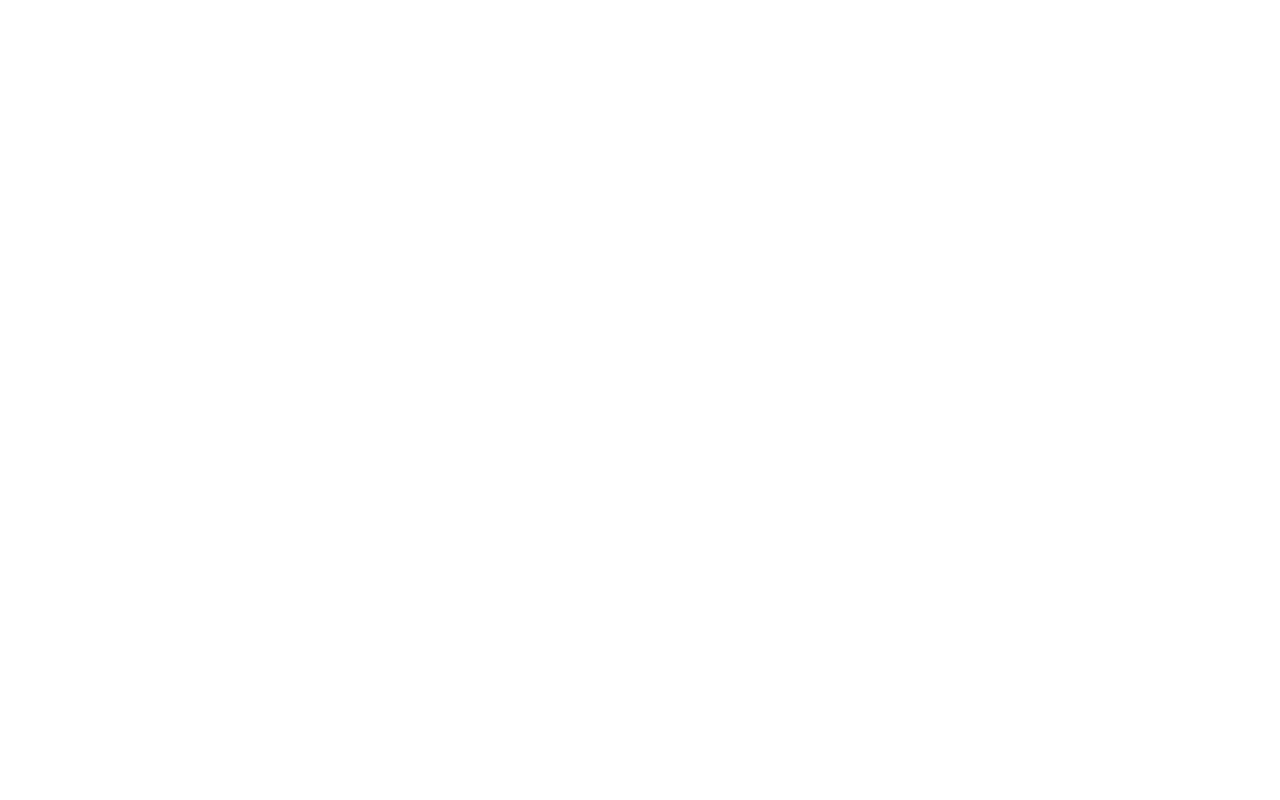
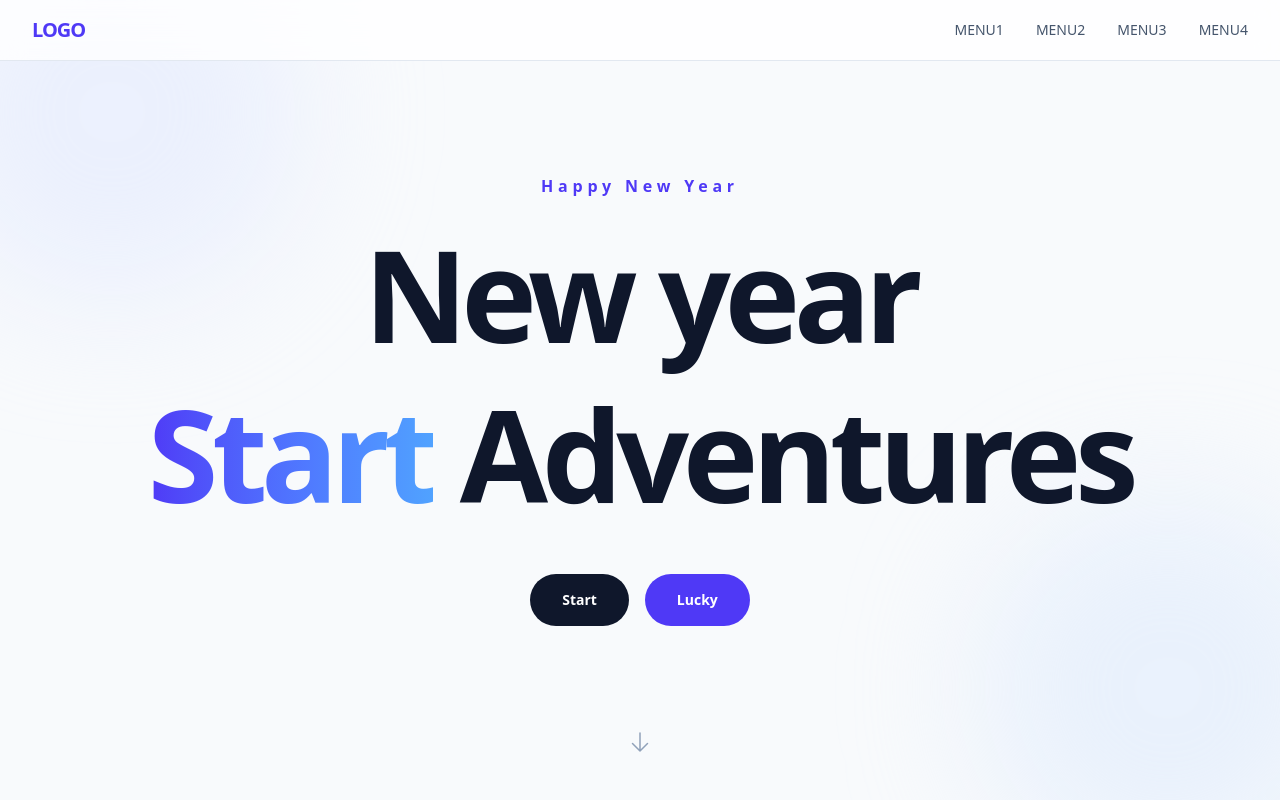
Before and after one commit to mimmizzang/project-interactive, a website built with Vite: page index.html in a window 1280 px wide. Built offline with nearby package versions, Linux system fonts and the light colour scheme.

Commit message:
feat: setup basic layout with header, mobile menu, and hero section

```diff
--- a/index.html
+++ b/index.html
@@ -8,6 +8,91 @@
     <link rel="stylesheet" href="/src/style.css" />
   </head>
   <body>
+    <!---고정된 헤더 배경 투명 스크롤 시 뒤에 비치게 모바일 메뉴는 햄버거 사용 아이콘 누르면 모바일 메뉴 나타나게 메뉴가 나타나는 애니메이션 고민--->
+    <header class="fixed top-0 z-50 w-full border-b border-slate-200 bg-white/80 backdrop-blur-md">
+      <div class="container mx-auto flex items-center justify-between px-4 py-4 md:px-8">
+        <a href="#" class="text-xl font-black tracking-tighter text-indigo-600">LOGO</a>
+
+        <nav class="hidden md:block">
+          <ul class="flex gap-8 text-sm font-medium text-slate-600">
+            <li><a href="#" class="hover:text-indigo-600">MENU1</a></li>
+            <li><a href="#" class="hover:text-indigo-600">MENU2</a></li>
+            <li><a href="#" class="hover:text-indigo-600">MENU3</a></li>
+            <li><a href="#" class="hover:text-indigo-600">MENU4</a></li>
+          </ul>
+        </nav>
+
+        <button id="open-menu" class="p-2 text-slate-900 md:hidden">
+          <svg fill="none" viewBox="0 0 24 24" stroke-width="1.5" stroke="currentColor" class="size-6">
+            <path stroke-linecap="round" stroke-linejoin="round" d="M3.75 6.75h16.5M3.75 12h16.5m-16.5 5.25h16.5" />
+          </svg>
+        </button>
+      </div>
+    </header>
+
+    <div id="mobile-menu" class="fixed inset-0 z-[60] hidden bg-slate-900 text-white">
+      <div class="flex justify-end p-6">
+        <button id="close-menu" class="p-2 text-white">
+          <svg fill="none" viewBox="0 0 24 24" stroke-width="1.5" stroke="currentColor" class="size-8">
+            <path stroke-linecap="round" stroke-linejoin="round" d="M6 18 18 6M6 6l12 12" />
+          </svg>
+        </button>
+      </div>
+
+      <nav class="flex h-full flex-col items-center justify-center pb-20">
+        <ul class="flex flex-col gap-10 text-center text-3xl font-bold">
+          <li><a href="#" class="transition-colors hover:text-indigo-400">MENU1</a></li>
+          <li><a href="#" class="transition-colors hover:text-indigo-400">MENU2</a></li>
+          <li><a href="#" class="transition-colors hover:text-indigo-400">MENU3</a></li>
+          <li><a href="#" class="transition-colors hover:text-indigo-400">MENU4</a></li>
+        </ul>
+      </nav>
+    </div>
+
+    <!---viewport 꽉 채우는 메인 이미지나 배경색, 텍스트 아래로 스크롤해서 각각의 section에 진입 텍스트들 gsap 이용해서 애니메이션 효과 고민--->
+    <section id="main" class="relative flex h-svh w-full items-center justify-center overflow-hidden bg-slate-50">
+      <div class="absolute -top-20 -left-20 size-96 rounded-full bg-indigo-100/50 blur-3xl"></div>
+      <div class="absolute -right-20 -bottom-20 size-96 rounded-full bg-blue-100/50 blur-3xl"></div>
+
+      <div class="relative z-10 container px-4 text-center">
+        <div class="">
+          <p class="main-sub mb-4 font-bold tracking-[0.3em] text-indigo-600">Happy New Year</p>
+        </div>
+
+        <div class="">
+          <h1
+            class="main-title text-5xl leading-tight font-black tracking-tighter text-slate-900 md:text-8xl lg:text-9xl"
+          >
+            New year <br />
+            <span class="bg-linear-to-r from-indigo-600 to-blue-400 bg-clip-text text-transparent">Start</span>
+            Adventures
+          </h1>
+        </div>
+
+        <div class="mt-10 flex justify-center gap-4 overflow-hidden">
+          <button
+            class="main-btn cursor-pointer rounded-full bg-slate-900 px-8 py-4 text-sm font-bold text-white transition-transform hover:scale-105"
+          >
+            Start
+          </button>
+          <button
+            class="main-btn cursor-pointer rounded-full bg-indigo-600 px-8 py-4 text-sm font-bold text-white transition-transform hover:scale-105"
+          >
+            Lucky
+          </button>
+        </div>
+      </div>
+
+      <div class="absolute bottom-10 left-1/2 -translate-x-1/2 animate-bounce">
+        <svg fill="none" viewBox="0 0 24 24" stroke-width="1.5" stroke="currentColor" class="size-6 text-slate-400">
+          <path stroke-linecap="round" stroke-linejoin="round" d="M19.5 13.5 12 21m0 0-7.5-7.5M12 21V3" />
+        </svg>
+      </div>
+    </section>
+
+    <!---이미지나 카드, 게시판 배치해서 aos나 isotope효과 고민--->
+
+    <!------>
     <script type="module" src="/src/script.js"></script>
   </body>
 </html>
--- a/src/script.js
+++ b/src/script.js
@@ -0,0 +1,13 @@
+const openBtn = document.querySelector("#open-menu");
+const closeBtn = document.querySelector("#close-menu");
+const mobileMenu = document.querySelector("#mobile-menu");
+
+openBtn.addEventListener("click", () => {
+  mobileMenu.classList.remove("hidden");
+  document.body.style.overflow = "hidden";
+});
+
+closeBtn.addEventListener("click", () => {
+  mobileMenu.classList.add("hidden");
+  document.body.style.overflow = "";
+});
```
